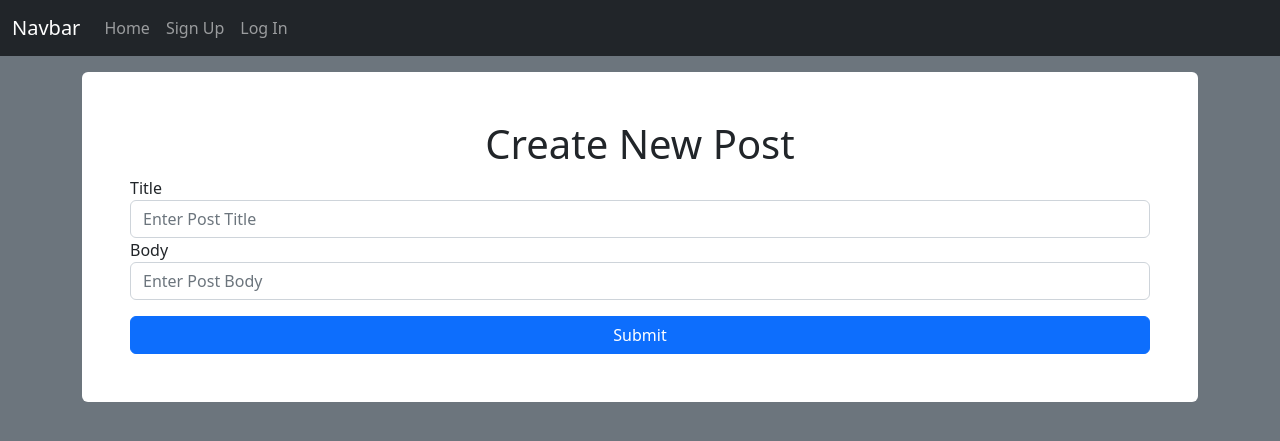
After one commit to bstanton773/kekambas-102_flask_blog, a Flask app: page /create in a window 1280 px wide. The commit adds this page. Shown: the top 441 px of the page. Run offline with Flask 3, Linux system fonts and the light colour scheme.

Commit message:
Create Post Form, add create route, update nav

```diff
--- a/app/forms.py
+++ b/app/forms.py
@@ -14,3 +14,8 @@ class LogInForm(FlaskForm):
     username = StringField('Username', validators=[DataRequired()])
     password = PasswordField('Password', validators=[DataRequired()])
     submit = SubmitField()
+
+class PostForm(FlaskForm):
+    title = StringField('Title', validators=[DataRequired()])
+    body = StringField('Body', validators=[DataRequired()])
+    submit = SubmitField()
--- a/app/routes.py
+++ b/app/routes.py
@@ -1,7 +1,7 @@
 from flask import render_template, redirect, url_for, flash
 from flask_login import login_user, logout_user
 from app import app
-from app.forms import SignUpForm, LogInForm
+from app.forms import SignUpForm, LogInForm, PostForm
 from app.models import User
 
 # Create routes for our app
@@ -71,3 +71,9 @@ def logout():
     logout_user()
     flash('You have been logged out', 'info')
     return redirect(url_for('index'))
+
+
+@app.route('/create', methods=['GET', 'POST'])
+def create():
+    form = PostForm()
+    return render_template('create.html', form=form)
--- /dev/null
+++ b/app/templates/create.html
@@ -0,0 +1,20 @@
+{% extends 'base.html' %}
+
+{% block title %}Create Post{% endblock %}
+
+{% block content %}
+<form class="bg-white p-5 rounded mt-3" action="" method="POST">
+    <h1 class="text-center">Create New Post</h1>
+
+    {{ form.csrf_token }}
+
+    {{ form.title.label }}
+    {{ form.title(class='form-control', placeholder='Enter Post Title') }}
+
+    {{ form.body.label }}
+    {{ form.body(class='form-control', placeholder='Enter Post Body') }}
+
+    {{ form.submit(class='btn btn-primary w-100 mt-3') }}
+
+</form>
+{% endblock content %}
--- a/app/templates/nav.html
+++ b/app/templates/nav.html
@@ -8,7 +8,7 @@
         <div class="navbar-nav">
             <a class="nav-link" href="{{ url_for('index') }}">Home</a>
             {% if current_user.is_authenticated %}
-                <a class="nav-link" href="#">Create</a>
+                <a class="nav-link" href="{{ url_for('create') }}">Create</a>
                 <a class="nav-link" href="{{ url_for('logout') }}">Log Out</a>
             {% else %}
                 <a class="nav-link" href="{{ url_for('signup') }}">Sign Up</a>
```
